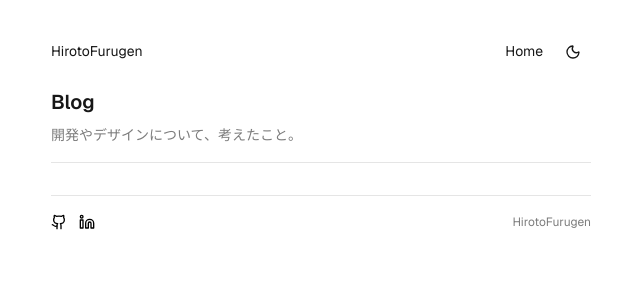
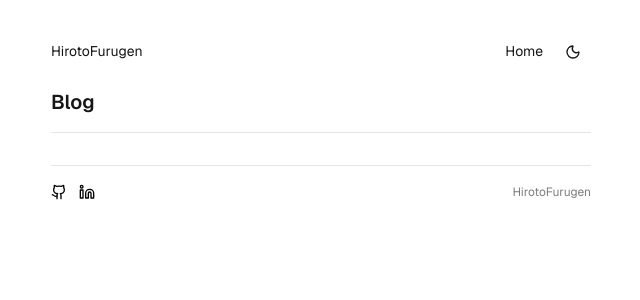
Before and after one commit to gen-hiroto0119/portfolio, a Next.js app: page /blog in a window 1280 px wide. Shown: the top 300 px of the page, without its empty margins (319-959 px from the left). Built offline with nearby package versions, Linux system fonts and the light colour scheme; no server answers.

Commit message:
Remove introductory copy from blog page

```diff
--- a/app/(site)/blog/page.tsx
+++ b/app/(site)/blog/page.tsx
@@ -17,7 +17,7 @@ async function PublishedPosts() {
 export default function BlogPage() {
   return <>
     <main id="main" className={styles.main}>
-      <header className={styles.blogHeading}><h1>Blog</h1><p>開発やデザインについて、考えたこと。</p></header>
+      <header className={styles.blogHeading}><h1>Blog</h1></header>
       <section className={styles.section} aria-label="記事一覧">
         <Suspense fallback={<p role="status" className={styles.secondary}>記事を読み込んでいます…</p>}><PublishedPosts /></Suspense>
       </section>
```
